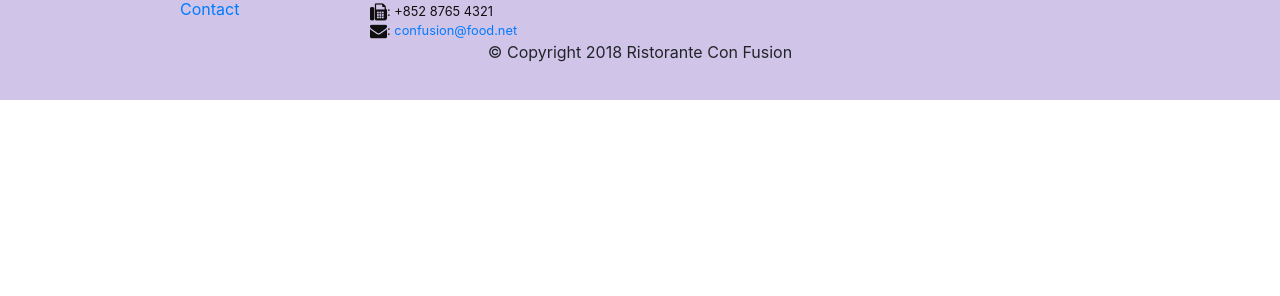
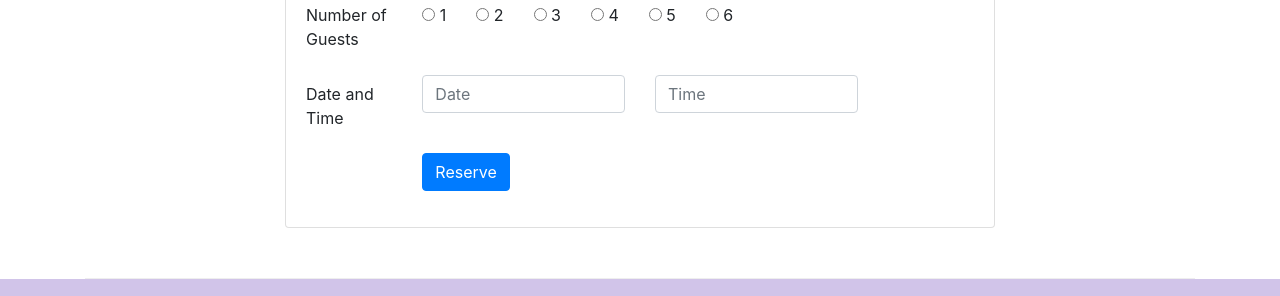
Before and after one commit to MamiyevR/confusion, a website: page index.html in a window 1280 px wide. Shown: the part 1661-1957 px from the top of the page. Before the commit the page ends 1761 px from the top, so only its background shows below. Drawn offline with nearby package versions, Linux system fonts and the light colour scheme.

Commit message:
Assignment 2

```diff
--- a/index.html
+++ b/index.html
@@ -39,8 +39,11 @@
                     <h1>Ristorante con Fusion</h1>
                     <p>We take inspiration from the World's best cuisines, and create a unique fusion experience. Our lipsmacking creations will tickle your culinary senses!</p>
                 </div>
-                <div class="col-12 col-sm align-self-center">
+                <div class="col-12 col-sm-3 align-self-center">
                     <img src="img/logo.png" class="img-fluid">
+                </div>
+                <div class="col-12 col-sm-3 align-self-center">
+                    <a class="btn btn-block btn-warning btn-sm" href="#reserve" role="button">Reserve Table</a>
                 </div>
             </div>
         </div>
@@ -68,8 +71,13 @@
                 <h3>This Month's Promotions</h3>
             </div>
             <div class="col col-sm order-sm-last col-md">
-                <h2>Weekend Grand Buffet</h2>
-                <p class="d-none d-sm-block">Featuring mouthwatering combinations with a choice of five different salads, six enticing appetizers, six main entrees and five choicest desserts. Free flowing bubbly and soft drinks. All for just $19.99 per person </p>
+                <div class="media">
+                    <div class="media-body">
+                        <h2 class="mt-0">Weekend Grand Buffet <span class="badge badge-danger">NEW</span></h2>
+                        <p class="d-none d-sm-block">Featuring mouthwatering combinations with a choice of five different salads, six enticing appetizers, six main entrees and five choicest desserts. Free flowing bubbly and soft drinks. All for just $19.99 per person </p>
+                    </div>
+                    <img class="d-flex ml-3 img-thumbnail align-self-center" src="img/buffet.png" alt="Weekend Grand Buffet">
+                </div>
             </div>
         </div>
 
@@ -84,6 +92,56 @@
                         <h2 class="mt-0">Alberto Somayya</h2>
                         <h4>Executive Chef</h4>
                         <p class="d-none d-sm-block">Award winning three-star Michelin chef with wide International experience having worked closely with whos-who in the culinary world, he specializes in creating mouthwatering Indo-Italian fusion experiences. </p>
+                    </div>
+                </div>
+            </div>
+        </div>
+        <div class="row row-content" id="reserve">
+            <div class="col-12 col-sm-8 offset-sm-2">
+                <div class="card">
+                    <h3 class="card-header bg-warning text-white">Reserve a Table</h3>
+                    <div class="card-body">
+                        <dl class="row">
+                            <dd class="col-md-2">Number of Guests</dd>
+                            <dd class="col-auto">
+                                <input type="radio" id="1" name="Number" value="">
+                                <label for="1">1</label>
+                            </dd>
+                            <dd class="col-auto">
+                                <input type="radio" id="2" name="Number" value="">
+                                <label for="2">2</label><br>
+                            </dd>
+                            <dd class="col-auto">
+                                <input type="radio" id="3" name="Number" value="">
+                                <label for="3">3</label><br>
+                            </dd>
+                            <dd class="col-auto">
+                                <input type="radio" id="4" name="Number" value="">
+                                <label for="4">4</label><br>
+                            </dd>
+                            <dd class="col-auto">
+                                <input type="radio" id="5" name="Number" value="">
+                                <label for="5">5</label><br>
+                            </dd>
+                            <dd class="col-auto">
+                                <input type="radio" id="6" name="Number" value="">
+                                <label for="6">6</label><br>
+                            </dd>
+                        </dl>
+                        <div class="form-group row">
+                            <label for="date&time" class="col-sm-3 col-md-2 col-form-label">Date and Time</label>
+                            <div class="col-md-4">
+                                <input type="text" class="form-control" id="date" name="date" placeholder="Date">
+                            </div>
+                            <div class="col-md-4">
+                                <input type="text" class="form-control" id="time" name="time" placeholder="Time">
+                            </div>
+                        </div>
+                        <div class="form-group row">
+                            <div class="offset-md-2 col-md-10">
+                                <button type="submit" class="btn btn-primary">Reserve</button>
+                            </div>
+                        </div>
                     </div>
                 </div>
             </div>
```
Also changed, not shown: 1 other file.
